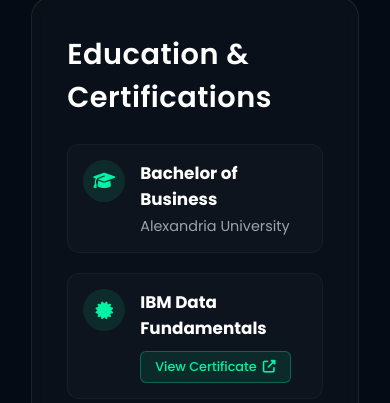
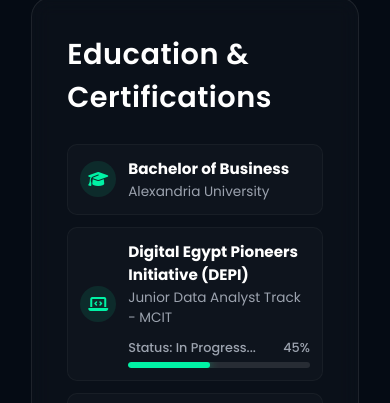
Before and after one commit to asmaaelshahat024-spec/portfolio., a plain HTML site: page index.html in a window 390 px wide. Shown: the part 5411-5814 px from the top of the page. Drawn offline with Linux system fonts and the light colour scheme.

Commit message:
Add files via upload

```diff
--- a/index.html
+++ b/index.html
@@ -138,8 +138,7 @@
 
         </div>
     </section>
-
-    <!-- 5. سكشن التعليم والشهادات والمهارات (Resume) -->
+<!-- 5. سكشن التعليم والشهادات والمهارات (Resume) -->
     <section id="resume" class="resume-section">
         <div class="resume-container">
 
@@ -147,6 +146,7 @@
             <div class="resume-col">
                 <h2 class="section-title" style="text-align: left; font-size: 1.8rem; margin-bottom: 25px;">Education & Certifications</h2>
 
+                <!-- الجامعة -->
                 <div class="resume-item">
                     <div class="icon-box"><i class="fas fa-graduation-cap"></i></div>
                     <div class="item-details">
@@ -155,6 +155,27 @@
                     </div>
                 </div>
 
+                <!-- منحة DEPI (مع شريط التحميل) -->
+                <div class="resume-item">
+                    <div class="icon-box"><i class="fas fa-laptop-code"></i></div>
+                    <div class="item-details" style="width: 100%;">
+                        <h3>Digital Egypt Pioneers Initiative (DEPI)</h3>
+                        <p>Junior Data Analyst Track - MCIT</p>
+
+                        <!-- شريط التحميل -->
+                        <div class="progress-container">
+                            <div class="progress-text">
+                                <span>Status: In Progress...</span>
+                                <span>45%</span>
+                            </div>
+                            <div class="progress-bg">
+                                <div class="progress-bar" style="width: 45%;"></div>
+                            </div>
+                        </div>
+                    </div>
+                </div>
+
+                <!-- IBM -->
                 <div class="resume-item">
                     <div class="icon-box"><i class="fas fa-certificate"></i></div>
                     <div class="item-details">
@@ -163,6 +184,7 @@
                     </div>
                 </div>
 
+                <!-- Python -->
                 <div class="resume-item">
                     <div class="icon-box"><i class="fab fa-python"></i></div>
                     <div class="item-details">
@@ -171,6 +193,7 @@
                     </div>
                 </div>
 
+                <!-- MOS -->
                 <div class="resume-item">
                     <div class="icon-box"><i class="fas fa-award"></i></div>
                     <div class="item-details">
@@ -216,7 +239,6 @@
 
         </div>
     </section>
-
     <!-- 6. سكشن التواصل (Contact) -->
     <section id="contact" class="contact-section">
         <div class="contact-container">
--- a/style.css
+++ b/style.css
@@ -591,4 +591,66 @@
         max-width: 280px;
         height: auto;
     }
+/* --- تعديلات الشهادات وشريط التحميل (DEPI) --- */
+
+/* تصغير وتلميم كروت الشهادات */
+.resume-item {
+    padding: 12px;
+    margin-bottom: 12px;
+    border-radius: 10px;
+    align-items: center;
+    transition: 0.3s ease;
 }
+
+.resume-item:hover {
+    border-color: rgba(0, 242, 165, 0.4);
+    background: rgba(255, 255, 255, 0.04);
+    transform: translateX(5px);
+}
+
+.icon-box {
+    width: 36px;
+    height: 36px;
+    font-size: 1rem;
+    margin-right: 12px;
+}
+
+.item-details h3 {
+    font-size: 0.95rem;
+    margin-bottom: 2px;
+}
+
+.item-details p {
+    font-size: 0.85rem;
+}
+
+/* تنسيق شريط تحميل منحة DEPI */
+.progress-container {
+    margin-top: 10px;
+    width: 100%;
+}
+
+.progress-text {
+    display: flex;
+    justify-content: space-between;
+    font-size: 0.8rem;
+    color: #9ca3af;
+    margin-bottom: 5px;
+    font-weight: 500;
+}
+
+.progress-bg {
+    width: 100%;
+    background-color: rgba(255, 255, 255, 0.1);
+    border-radius: 10px;
+    height: 6px;
+    overflow: hidden;
+}
+
+.progress-bar {
+    background-color: #00f2a5;
+    height: 100%;
+    border-radius: 10px;
+    box-shadow: 0 0 10px rgba(0, 242, 165, 0.5);
+}
+}
```
Also changed, not shown: powerbi.html (+26 -1 lines), superstore.html (+22 -6 lines).
